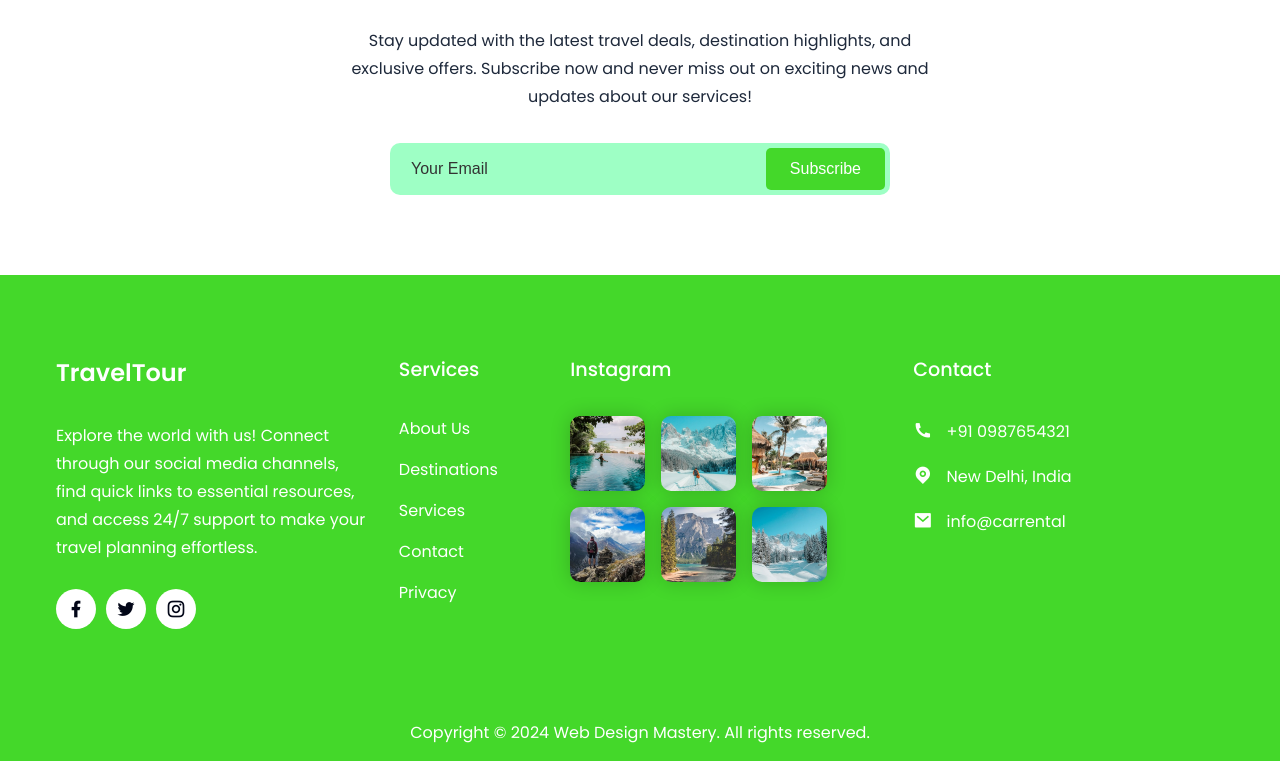
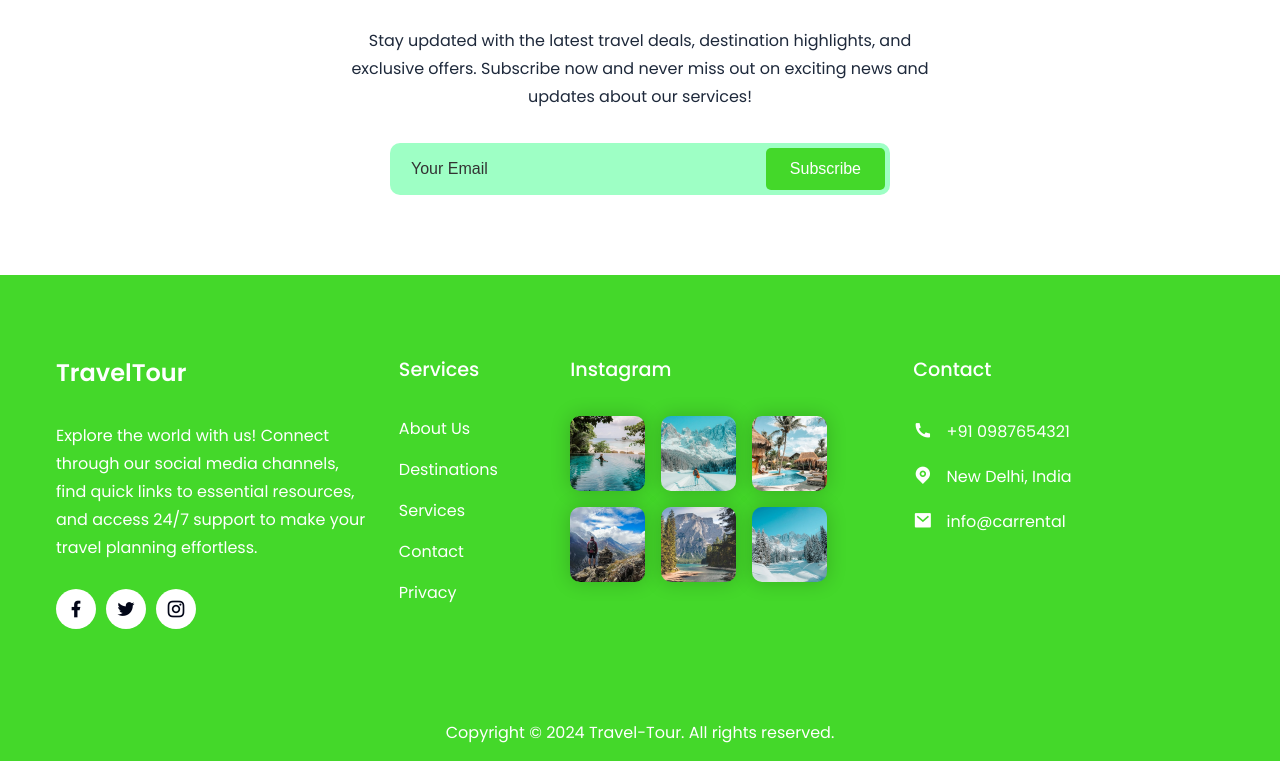
Before and after one commit to Nithish-B-7/Travel-Website, a plain HTML site: page index.html in a window 1280 px wide. Shown: the part 5006-5767 px from the top of the page. Drawn offline with nearby package versions, Linux system fonts and the light colour scheme; a script that the page names is missing.

Commit message:
Name Changed

```diff
--- a/index.html
+++ b/index.html
@@ -411,7 +411,7 @@
         </div>
       </div>
       <div class="footer__bar">
-        Copyright © 2024 Web Design Mastery. All rights reserved.
+        Copyright © 2024 Travel-Tour. All rights reserved.
       </div>
     </footer>
 
```
